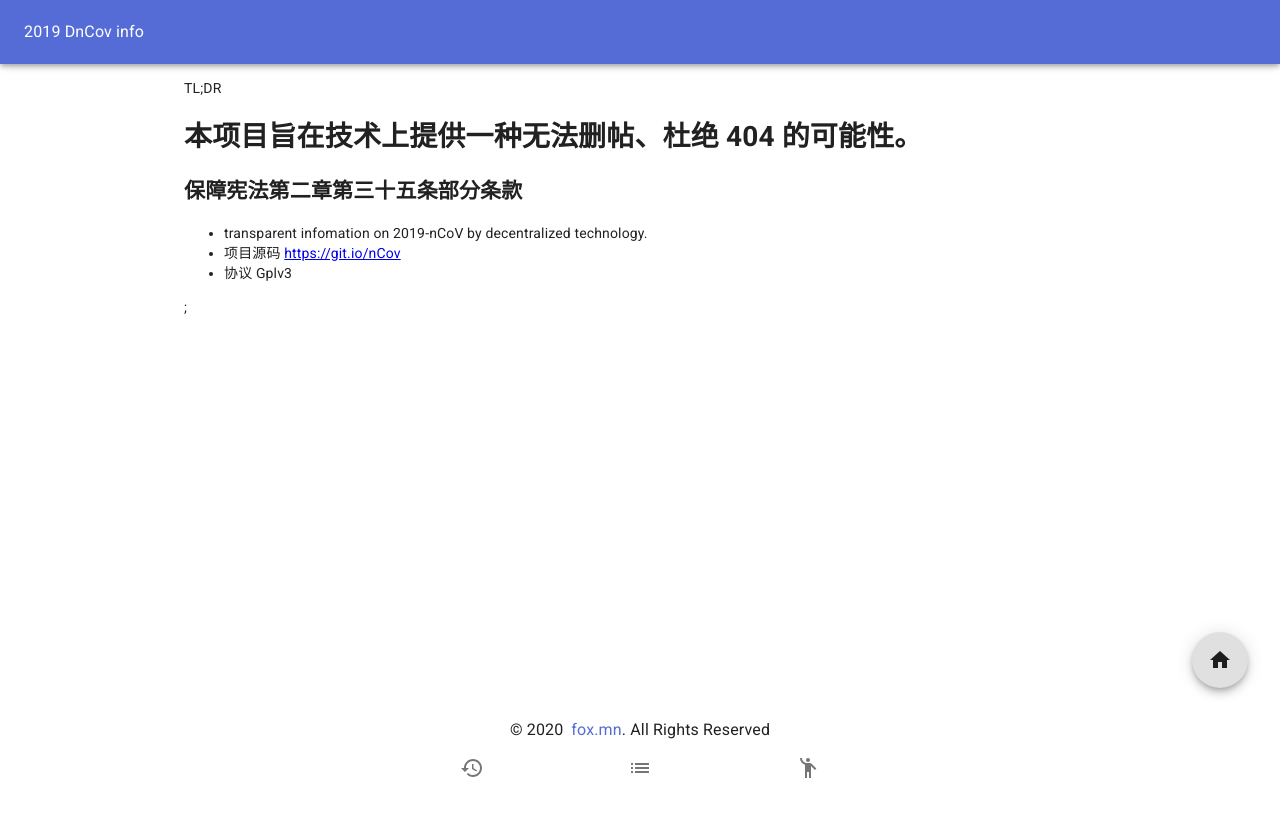
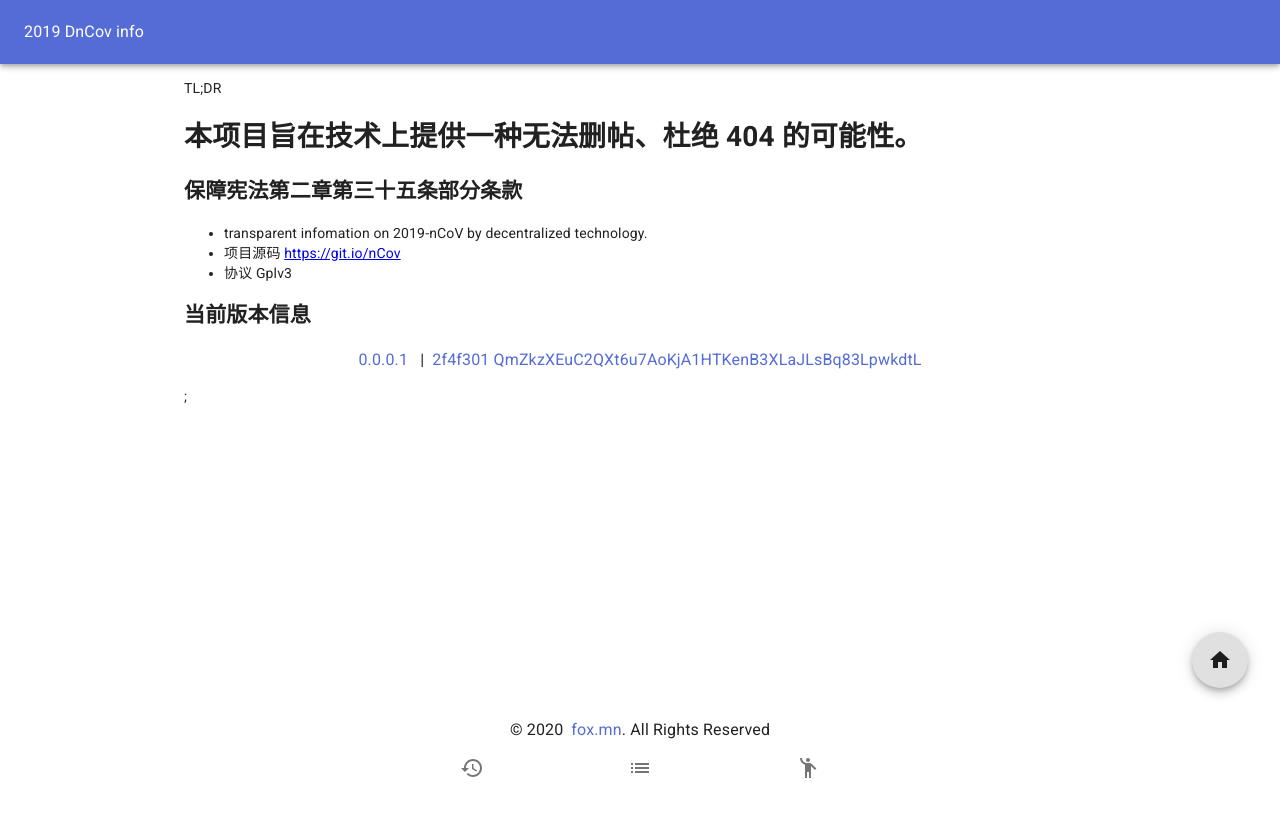
Before and after one commit to DnCov/transparent-info, a Next.js app in the folder packages/transparent-info-app/: page / in a window 1280 px wide. Shown: the top 816 px of the page. Built offline with nearby package versions, Linux system fonts and the light colour scheme.

Commit message:
cahgne Version :release

```diff
--- a/packages/transparent-info-app/components/Footer.tsx
+++ b/packages/transparent-info-app/components/Footer.tsx
@@ -10,7 +10,7 @@ interface Props {}
 const useStyles = makeStyles((theme: Theme) =>
   createStyles({
     root: {
-      paddingBottom: theme.spacing(2),
+      paddingBottom: theme.spacing(1),
     },
   })
 );
@@ -19,7 +19,6 @@ export const Footer: FunctionComponent<Props> = () => {
   return (
     <Container maxWidth="sm" className={classes.root}>
       <Copyright />
-      <Version />
     </Container>
   );
 };
--- a/packages/transparent-info-app/components/Version.tsx
+++ b/packages/transparent-info-app/components/Version.tsx
@@ -12,7 +12,11 @@ interface VlinkProps {
 
 const Vlink: FunctionComponent<VlinkProps> = ({ full, display = full }) => {
   const href = `${projectUrl}/releases/tag/${full}`;
-  return <Link href={href}>{full} </Link>;
+  return (
+    <Link href={href} target="_blank">
+      {full}
+    </Link>
+  );
 };
 
 const Slink: FunctionComponent<{ sha: string; display?: string }> = ({
@@ -20,7 +24,11 @@ const Slink: FunctionComponent<{ sha: string; display?: string }> = ({
   display = sha.substring(0, 7),
 }) => {
   const href = `${projectUrl}/commit/${sha}`;
-  return <Link href={href}>{display} </Link>;
+  return (
+    <Link href={href} target="_blank">
+      {display}{' '}
+    </Link>
+  );
 };
 
 const useStyles = makeStyles((theme: Theme) =>
@@ -74,10 +82,12 @@ export const Version = () => {
       )}
       {showIpfsVersion && (
         <>
-          <Splitr />
+          {/* <Divider /> */}
           <Tooltip title={`published on ipfs:  ${ipfsCid}`}>
             <Typography component="span">
-              <Link href={`https://ipfs.io/ipfs/${ipfsCid}`}>{ipfsCid}</Link>
+              <Link href={`https://ipfs.io/ipfs/${ipfsCid}`} target="_blank">
+                {ipfsCid}
+              </Link>
             </Typography>
           </Tooltip>
         </>
--- a/packages/transparent-info-app/pages/index.mdx
+++ b/packages/transparent-info-app/pages/index.mdx
@@ -1,4 +1,5 @@
 import Layout from '../components/Layout';
+import { Version } from '../components/Version';
 
 TL;DR
 
@@ -10,6 +11,10 @@ TL;DR
 - 项目源码 [https://git.io/nCov](https://github.com/DnCov/transparent-info)
 - 协议 Gplv3
 
+## 当前版本信息
+
+<Version />
+
 export default ({ children }) => <Layout title="2019 DnCov info"> {children} </Layout>;
 
 ;
```
